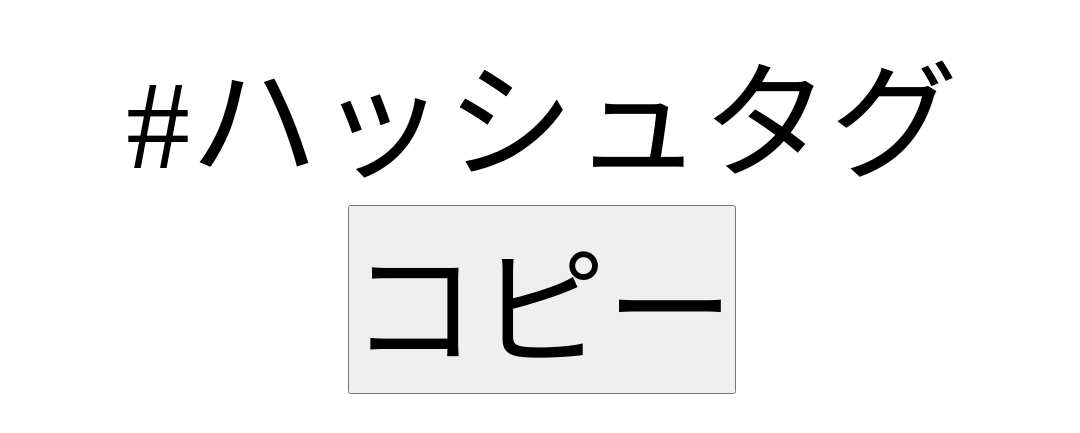
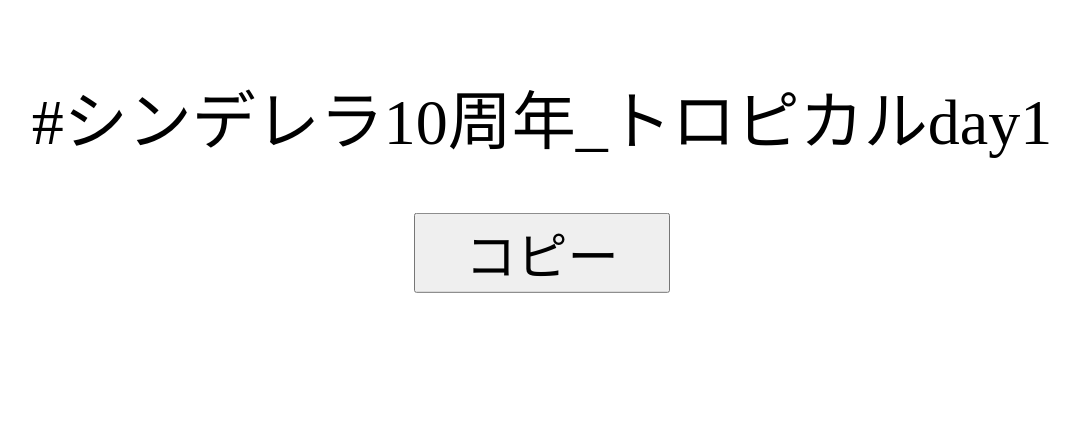
Before and after one commit to yu-ko-ba/copy-hashtag, a plain HTML site: page index.html in a window 1280 px wide. Shown: the part 193-626 px from the top of the page, without its empty margins (98-1178 px from the left). Drawn offline with Linux system fonts and the light colour scheme.

Commit message:
ハッシュタグをday1のものに変えた

```diff
--- a/index.html
+++ b/index.html
@@ -8,7 +8,7 @@
         <title>copy hashtag</title>
     </head>
     <body>
-        <p id="hashtag">#ハッシュタグ</p>
+        <p id="hashtag">#シンデレラ10周年_トロピカルday1</p>
         <button id="copyButton">コピー</button>
         <p id="output"></p>
     </body>
--- a/styles/style.css
+++ b/styles/style.css
@@ -14,7 +14,7 @@
 
 
 p {
-    font-size: 10vw;
+    font-size: 5vw;
 
     margin: 0;
     padding: 0;
@@ -22,8 +22,11 @@
 
 
 button {
-    font-size: 10vw;
+    font-size: 4vw;
 
-    margin: 0;
+    margin: 1em 0 1em 0;
     padding: 0;
+
+    width: 5em;
+    min-height: 80px;
 }
```
